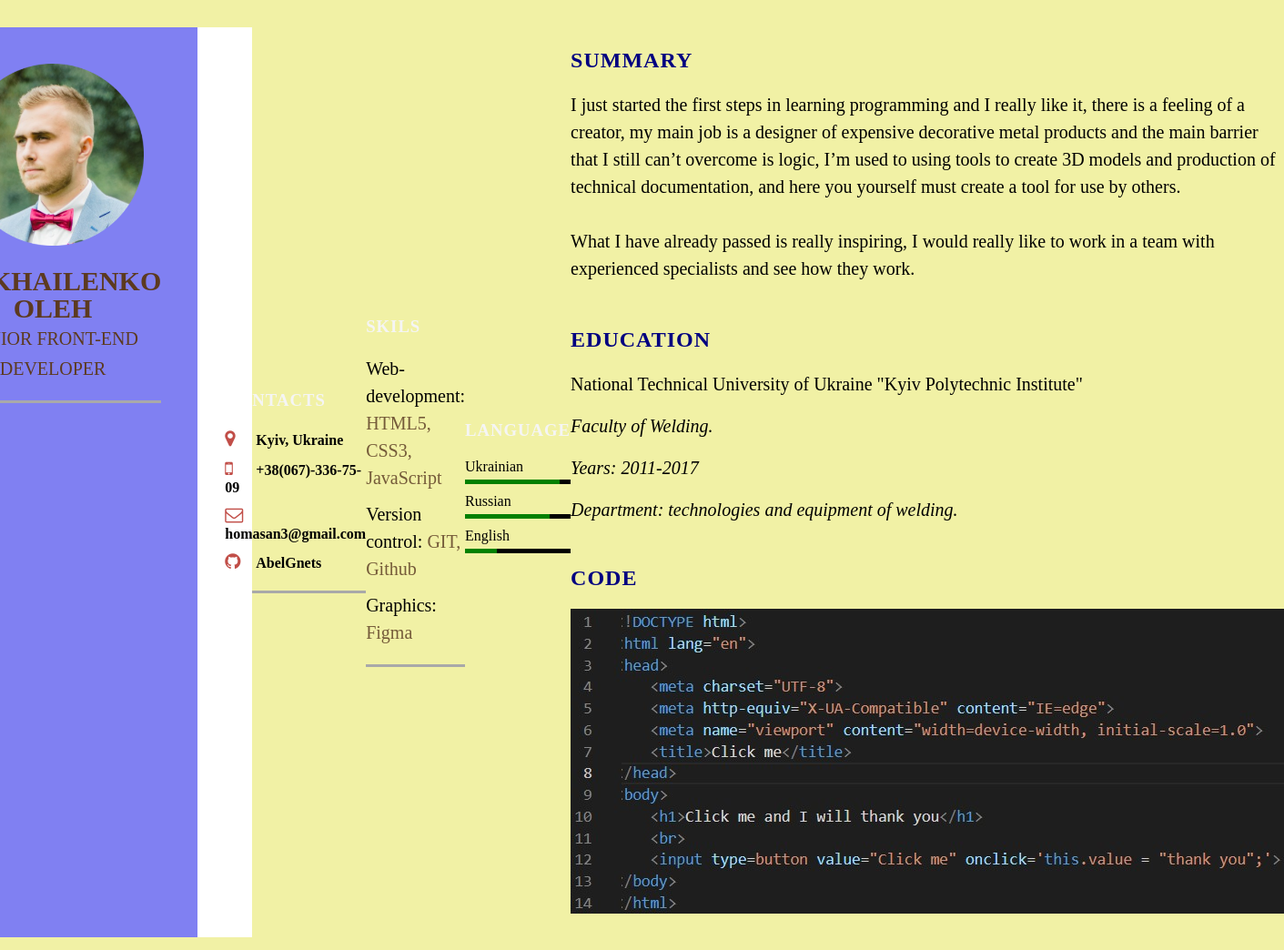
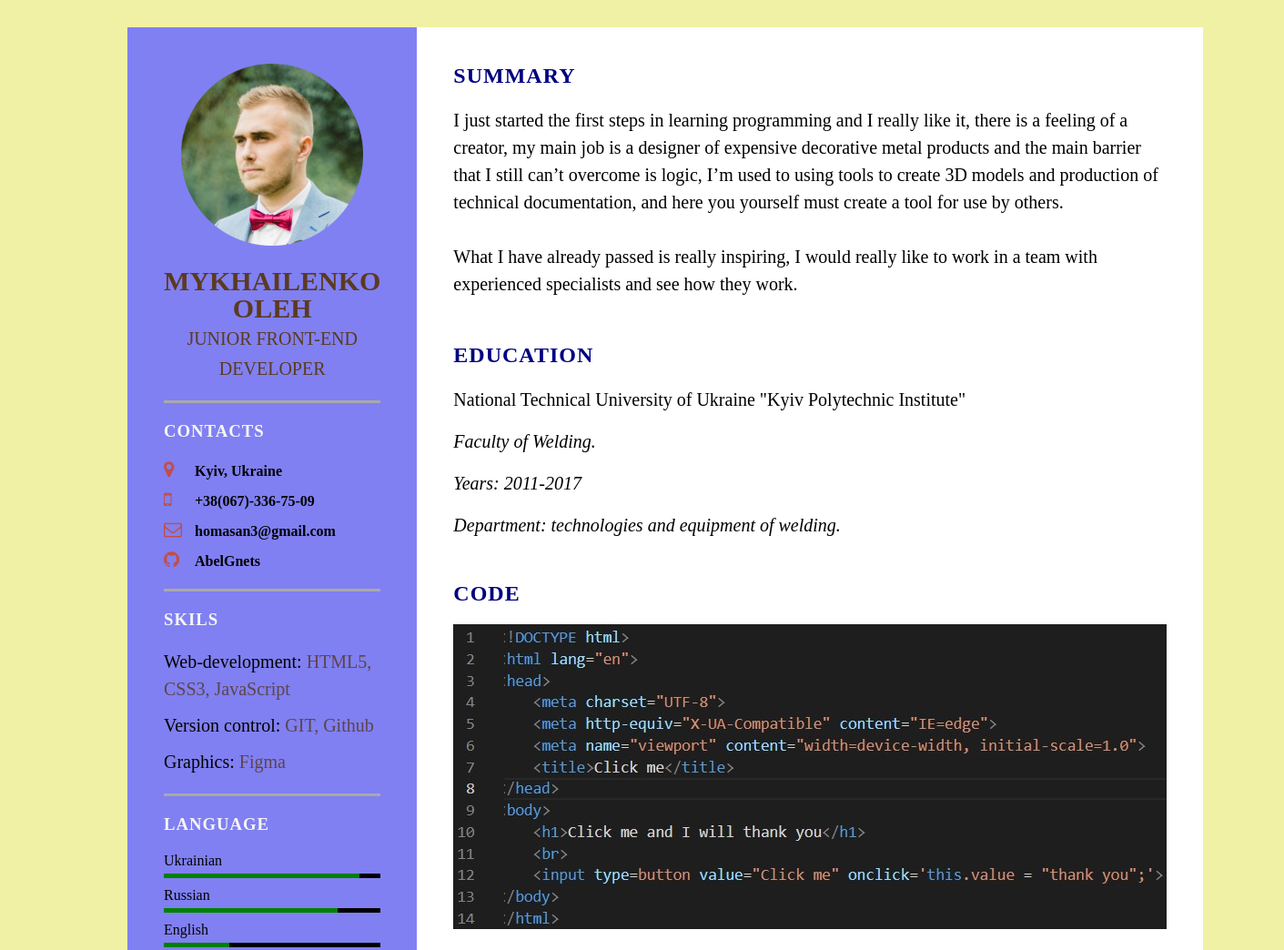
Before and after one commit to AbelGnets/rsschool-cv, a plain HTML site: page index.html in a window 1280 px wide. Shown: the top 1044 px of the page at 91% size, 1411 px wide, since content can reach past the window. Drawn offline with Linux system fonts and the light colour scheme.

Commit message:
refactor: fix bug index.html

```diff
--- a/index.html
+++ b/index.html
@@ -9,7 +9,6 @@
 <title>cv</title>
 </head>
 <body>
-    <section>
     <div class="container">
         <div class="left-hand_side">
             <div class="Profile_Title">
@@ -18,8 +17,7 @@
                 </div>
                 <h2>Mykhailenko Oleh<br><span>Junior Front-End Developer</span></h2>
             </div>
-        </section>
-        <section>
+
             <div class="contacntInfo">
                 <h3 class="left_title">CONTACTS</h3>
                 <ul>
@@ -41,8 +39,7 @@
                     </li>
                 </ul>
             </div>
-        </section>
-        <section>
+
             <div class="contacntInfo_skils">
                 <h3 class="left_title">Skils</h3>
                 <ul class="Text_skils">
@@ -51,8 +48,7 @@
                     <li>Graphics: <span class="small_skils">Figma</span></li>
                 </ul>
             </div>
-        </section>
-        <section>
+
             <div class="language_skils">
                 <h3 class="left_title">language</h3>
                 <ul>
@@ -74,9 +70,8 @@
                     </li>
                 </ul>
             </div>
-            </section>
         </div>
-        <section>
+
         <div class="right-hand_side">
             <div class="about_me">
                 <h2 class="right_title">SUMMARY</h2>
@@ -92,7 +87,6 @@
                 <img src="assets/img/Code.jpg" alt="my CODE">
             </div>
         </div>
-    </section>
     </div>
 </body>
 </html>
```
